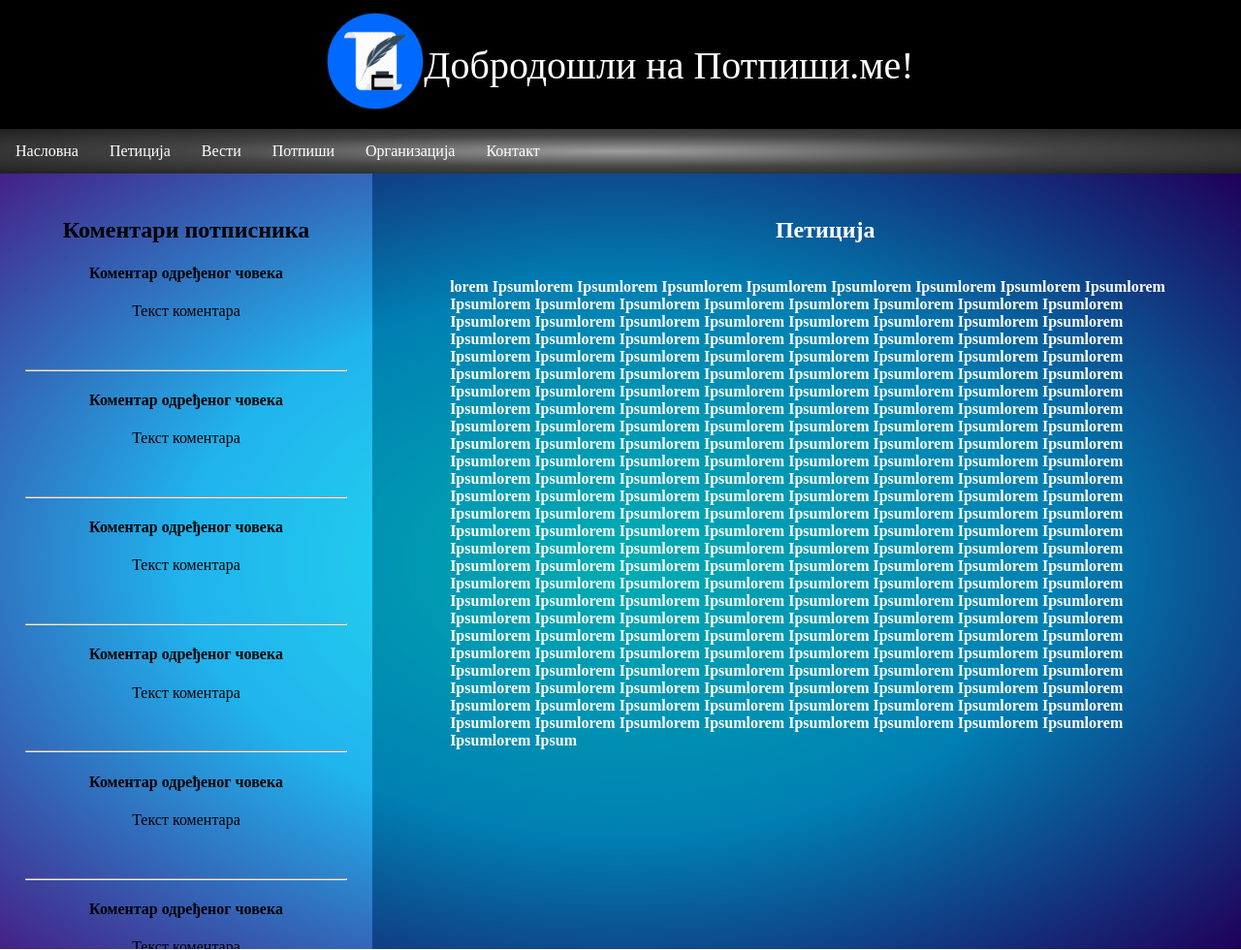
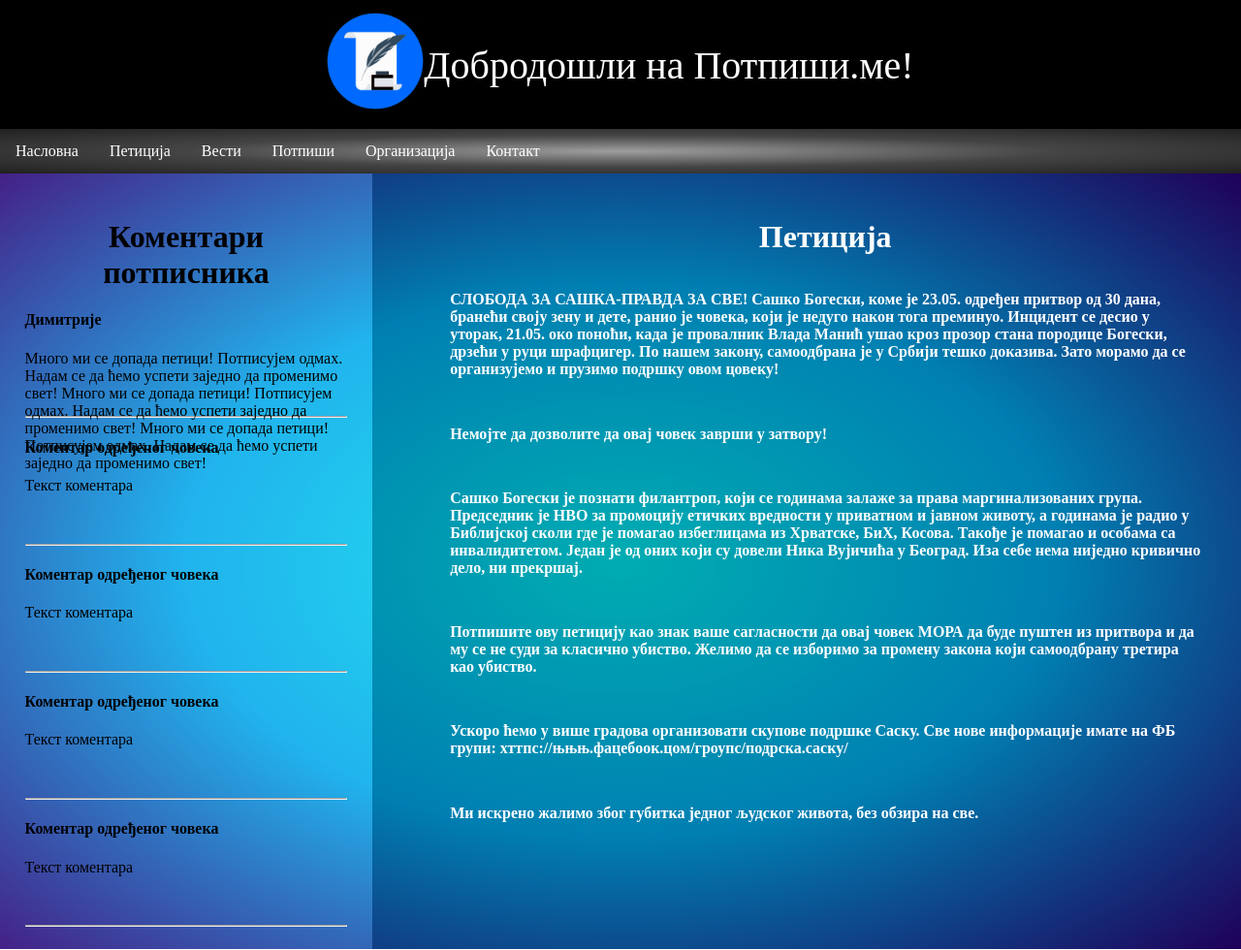
Before and after one commit to bpavle/PetitionWebsite, a PHP site: page / in a window 1280 px wide. Shown: the whole page at 97% size. Run offline with PHP 8.4, Linux system fonts and the light colour scheme.

Commit message:
Popravljene velicine naslova

```diff
--- a/index.html
+++ b/index.html
@@ -32,10 +32,12 @@
     </div>
     <div class="content">
       <div class="comments-container">
-        <h2>Коментари потписника</h2>
+        <h1>Коментари потписника</h1>
         <div class="comment">
-          <h4>Коментар одређеног човека</h4>
-          Текст коментара
+          <h4>Димитрије</h4>
+          Много ми се допада петици! Потписујем одмах. Надам се да ћемо успети заједно да променимо свет!
+          Много ми се допада петици! Потписујем одмах. Надам се да ћемо успети заједно да променимо свет!
+          Много ми се допада петици! Потписујем одмах. Надам се да ћемо успети заједно да променимо свет!
         </div>
         <hr />
         <div class="comment">
@@ -80,44 +82,35 @@
         <hr />
       </div>
       <div class="petition">
-        <h2>Петиција</h2>
+        <h1>Петиција</h1>
         <p>
-          lorem Ipsumlorem Ipsumlorem Ipsumlorem Ipsumlorem Ipsumlorem
-          Ipsumlorem Ipsumlorem Ipsumlorem Ipsumlorem Ipsumlorem Ipsumlorem
-          Ipsumlorem Ipsumlorem Ipsumlorem Ipsumlorem Ipsumlorem Ipsumlorem
-          Ipsumlorem Ipsumlorem Ipsumlorem Ipsumlorem Ipsumlorem Ipsumlorem
-          Ipsumlorem Ipsumlorem Ipsumlorem Ipsumlorem Ipsumlorem Ipsumlorem
-          Ipsumlorem Ipsumlorem Ipsumlorem Ipsumlorem Ipsumlorem Ipsumlorem
-          Ipsumlorem Ipsumlorem Ipsumlorem Ipsumlorem Ipsumlorem Ipsumlorem
-          Ipsumlorem Ipsumlorem Ipsumlorem Ipsumlorem Ipsumlorem Ipsumlorem
-          Ipsumlorem Ipsumlorem Ipsumlorem Ipsumlorem Ipsumlorem Ipsumlorem
-          Ipsumlorem Ipsumlorem Ipsumlorem Ipsumlorem Ipsumlorem Ipsumlorem
-          Ipsumlorem Ipsumlorem Ipsumlorem Ipsumlorem Ipsumlorem Ipsumlorem
-          Ipsumlorem Ipsumlorem Ipsumlorem Ipsumlorem Ipsumlorem Ipsumlorem
-          Ipsumlorem Ipsumlorem Ipsumlorem Ipsumlorem Ipsumlorem Ipsumlorem
-          Ipsumlorem Ipsumlorem Ipsumlorem Ipsumlorem Ipsumlorem Ipsumlorem
-          Ipsumlorem Ipsumlorem Ipsumlorem Ipsumlorem Ipsumlorem Ipsumlorem
-          Ipsumlorem Ipsumlorem Ipsumlorem Ipsumlorem Ipsumlorem Ipsumlorem
-          Ipsumlorem Ipsumlorem Ipsumlorem Ipsumlorem Ipsumlorem Ipsumlorem
-          Ipsumlorem Ipsumlorem Ipsumlorem Ipsumlorem Ipsumlorem Ipsumlorem
-          Ipsumlorem Ipsumlorem Ipsumlorem Ipsumlorem Ipsumlorem Ipsumlorem
-          Ipsumlorem Ipsumlorem Ipsumlorem Ipsumlorem Ipsumlorem Ipsumlorem
-          Ipsumlorem Ipsumlorem Ipsumlorem Ipsumlorem Ipsumlorem Ipsumlorem
-          Ipsumlorem Ipsumlorem Ipsumlorem Ipsumlorem Ipsumlorem Ipsumlorem
-          Ipsumlorem Ipsumlorem Ipsumlorem Ipsumlorem Ipsumlorem Ipsumlorem
-          Ipsumlorem Ipsumlorem Ipsumlorem Ipsumlorem Ipsumlorem Ipsumlorem
-          Ipsumlorem Ipsumlorem Ipsumlorem Ipsumlorem Ipsumlorem Ipsumlorem
-          Ipsumlorem Ipsumlorem Ipsumlorem Ipsumlorem Ipsumlorem Ipsumlorem
-          Ipsumlorem Ipsumlorem Ipsumlorem Ipsumlorem Ipsumlorem Ipsumlorem
-          Ipsumlorem Ipsumlorem Ipsumlorem Ipsumlorem Ipsumlorem Ipsumlorem
-          Ipsumlorem Ipsumlorem Ipsumlorem Ipsumlorem Ipsumlorem Ipsumlorem
-          Ipsumlorem Ipsumlorem Ipsumlorem Ipsumlorem Ipsumlorem Ipsumlorem
-          Ipsumlorem Ipsumlorem Ipsumlorem Ipsumlorem Ipsumlorem Ipsumlorem
-          Ipsumlorem Ipsumlorem Ipsumlorem Ipsumlorem Ipsumlorem Ipsumlorem
-          Ipsumlorem Ipsumlorem Ipsumlorem Ipsumlorem Ipsumlorem Ipsumlorem
-          Ipsumlorem Ipsumlorem Ipsumlorem Ipsumlorem Ipsumlorem Ipsumlorem
-          Ipsumlorem Ipsumlorem Ipsumlorem Ipsumlorem Ipsumlorem Ipsumlorem
-          Ipsum
+          СЛОБОДА ЗА САШКА-ПРАВДА ЗА СВЕ!
+          Сашко Богески, коме је 23.05. одређен притвор од 30 дана, бранећи своју зену и дете, ранио је човека, који је недуго након тога преминуо.
+          Инцидент се десио у уторак, 21.05. око поноћи, када је провалник Влада Манић ушао кроз прозор стана породице Богески, дрзећи у руци шрафцигер.
+          По нашем закону, самоодбрана је у Србији тешко доказива.
+          Зато морамо да се организујемо и прузимо подршку овом цовеку!
+        </p>
+
+        <p>
+          Немојте да дозволите да овај човек заврши у затвору!
+        </p>
+
+        <p>
+          Сашко Богески је познати филантроп, који се годинама залаже за права маргинализованих група. Председник је НВО за промоцију етичких вредности у приватном и јавном животу, а годинама је радио у Библијској сколи где је помагао избеглицама из Хрватске, БиХ, Косова.
+          Такође је помагао и особама са инвалидитетом. Један је од оних који су довели Ника Вујичића у Београд.
+          Иза себе нема ниједно кривично дело, ни прекршај.
+        </p>
+        <p>
+          Потпишите ову петицију као знак ваше сагласности да овај човек МОРА да буде
+          пуштен из притвора и да му се не суди за класично убиство.
+          Желимо да се изборимо за промену закона који самоодбрану третира као убиство.
+        </p>
+        <p>
+          Ускоро ћемо у више градова организовати скупове подршке Саску.
+          Све нове информације имате на ФБ групи: хттпс://њњњ.фацебоок.цом/гроупс/подрска.саску/
+        </p>
+        <p>
+          Ми искрено жалимо због губитка једног људског живота, без обзира на све.
         </p>
       </div>
     </div>
--- a/news.html
+++ b/news.html
@@ -32,7 +32,7 @@
     </div>
     <div class="content">
       <div class="news">
-        <h1 id="news-h1">Најновије вести</h1>
+        <h1>Најновије вести</h1>
 
         <dl style="list-style-type:none;">
           <dt>
--- a/style.css
+++ b/style.css
@@ -66,6 +66,8 @@ body {
 }
 .comment {
   height: 100px;
+  text-align: left;
+  overflow: ellipsis;
 }
 .content {
   display: inline-block;
```
Also changed, not shown: petition.html (+28 -36 lines).
